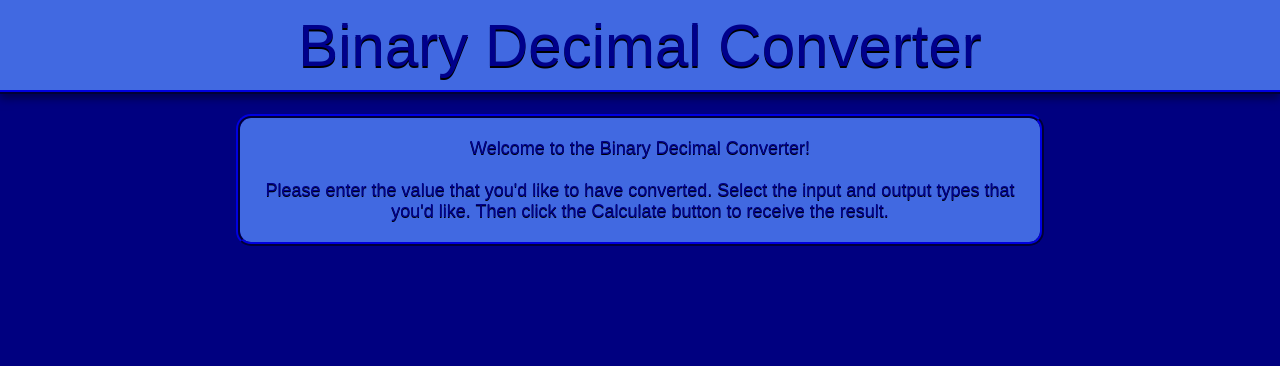
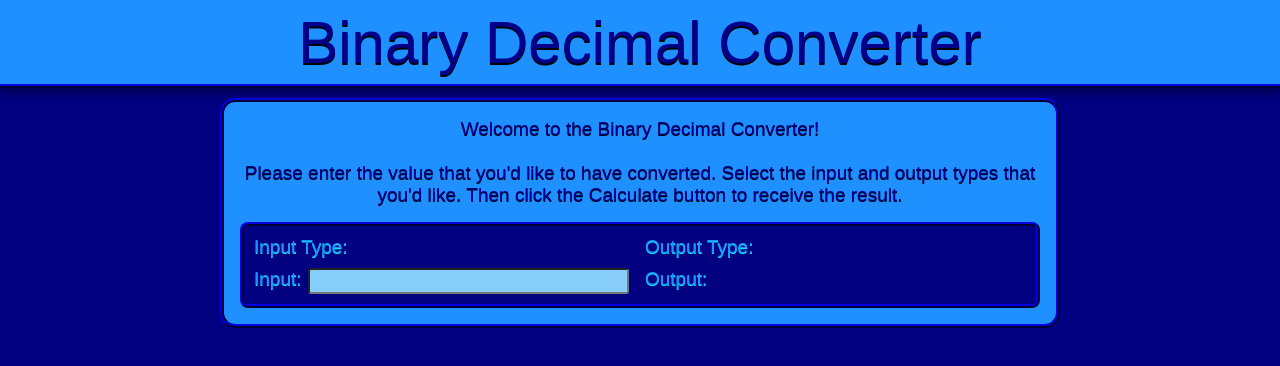
Before and after one commit to liammorrison/binarydecimalconverter.com, a plain HTML site: page index.html in a window 1280 px wide. Drawn offline with Linux system fonts and the light colour scheme.

Commit message:
Added input field.

```diff
--- a/index.html
+++ b/index.html
@@ -15,17 +15,36 @@
             background-color:navy;
         }
 
-        .header {
+        .dark_text {
+            font-family: Arial, Helvetica, sans-serif;
+            font-size: 19px;
+            color: darkblue;
+            text-shadow: 0px 0.5px black;
+        }
+
+        .light_text {
+            font-family: Arial, Helvetica, sans-serif;
+            font-size: 19px;
+            color: dodgerblue;
+            text-shadow: 0px 0.5px aqua;
+        }
+
+        #header {
             width: 100%;
-            height: 90px;
+            height: 84px;
 
-            background-color: royalblue;
+            background-color: dodgerblue;
 
             border-bottom-style: ridge;
             border-color: darkblue;
             border-width: 4px;
 
             box-shadow: 0px 5px 8px rgb(0, 0, 80);
+
+            color: darkblue;
+            font-family: Arial, Helvetica, sans-serif;
+            font-size: 60px;
+            text-shadow: 0px 2px black;
         }
 
         #title {
@@ -37,20 +56,16 @@
             top: 50%;
             transform: translateY(-50%);
 
-            color: darkblue;
-            font-family: Arial, Helvetica, sans-serif;
-            font-size: 60px;
-            text-shadow: 0px 2px black;
-
             white-space: nowrap;
         }
 
-        .body {
+        #body {
             width: 800px;
-            margin: 20px auto;
+            margin: 10px auto;
             border-radius: 15px;
+            padding: 16px;
 
-            background-color: royalblue;
+            background-color: dodgerblue;
 
             border-style: ridge;
             border-color: darkblue;
@@ -58,23 +73,61 @@
         }
 
         #instructions {
-            color: darkblue;
-            font-family: Arial, Helvetica, sans-serif;
-            font-size: 18px;
-            text-shadow: 0px 0.5px black;
-            width: 760px;
-            margin: 20px auto;
+            width: 800px;
+            margin: 0px auto 16px;
             text-align: center;
+        }
+
+        #inputs {
+            display: grid;
+            grid-template-columns: repeat(2, 1fr);
+            grid-gap: 10px;
+
+            border-style: ridge;
+            border-color: darkblue;
+            border-width: 4px;
+
+            padding: 10px;
+            border-radius: 8px;
+
+            background-color:navy;
+        }
+
+        #input_value {
+            display: flex;
+        }
+
+        #input_value_text {
+            display: inline-block;
+        }
+
+        #input_value_field {
+            flex-grow: 1;
+            margin: 0px 6px;
+            padding: 0px 2px;
+            background-color:lightskyblue;
+            border-radius: 3px;
         }
     </style>
 </head>
 
 <body>
-    <div class="header">
+    <div id="header">
         <div id="title">Binary Decimal Converter</div>
     </div>
-    <div class="body">
-        <p id="instructions">Welcome to the Binary Decimal Converter!<br><br>Please enter the value that you'd like to have converted. Select the input and output types that you'd like. Then click the Calculate button to receive the result.</p>
+    <div id="body">
+        <p id="instructions" class="dark_text">Welcome to the Binary Decimal Converter!<br><br>Please enter the value that you'd like to have converted. Select the input and output types that you'd like. Then click the Calculate button to receive the result.</p>
+        <div id="inputs">
+            <div id="input_type" class="light_text">
+                <div id="input_type_text">Input Type:</div>
+            </div>
+            <div id="output_type" class="light_text">Output Type:</div>
+            <div id="input_value" class="light_text">
+                <div id="input_value_text">Input:</div>
+                <input type="text" id="input_value_field" class="dark_text"></input>
+            </div>
+            <div id="output_value" class="light_text">Output:</div>
+        </div>
     </div>
 </body>
 
```
